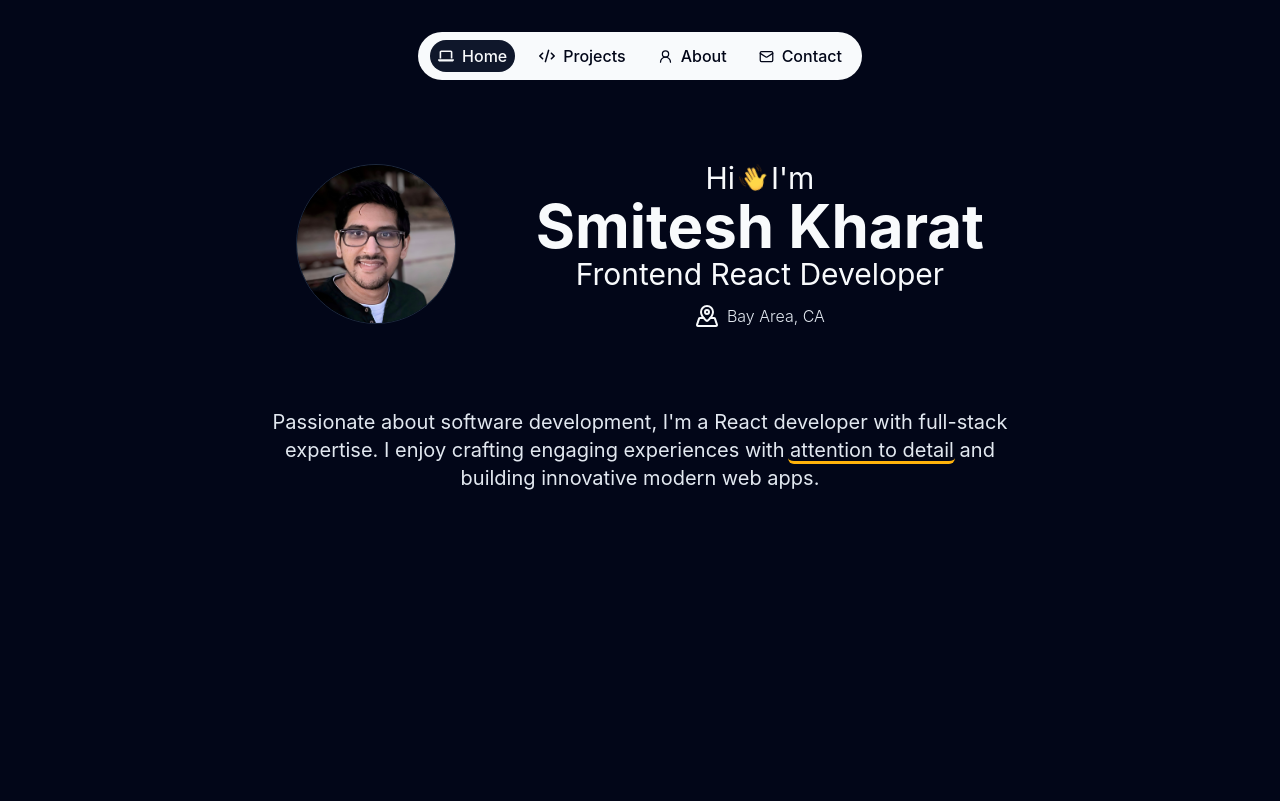
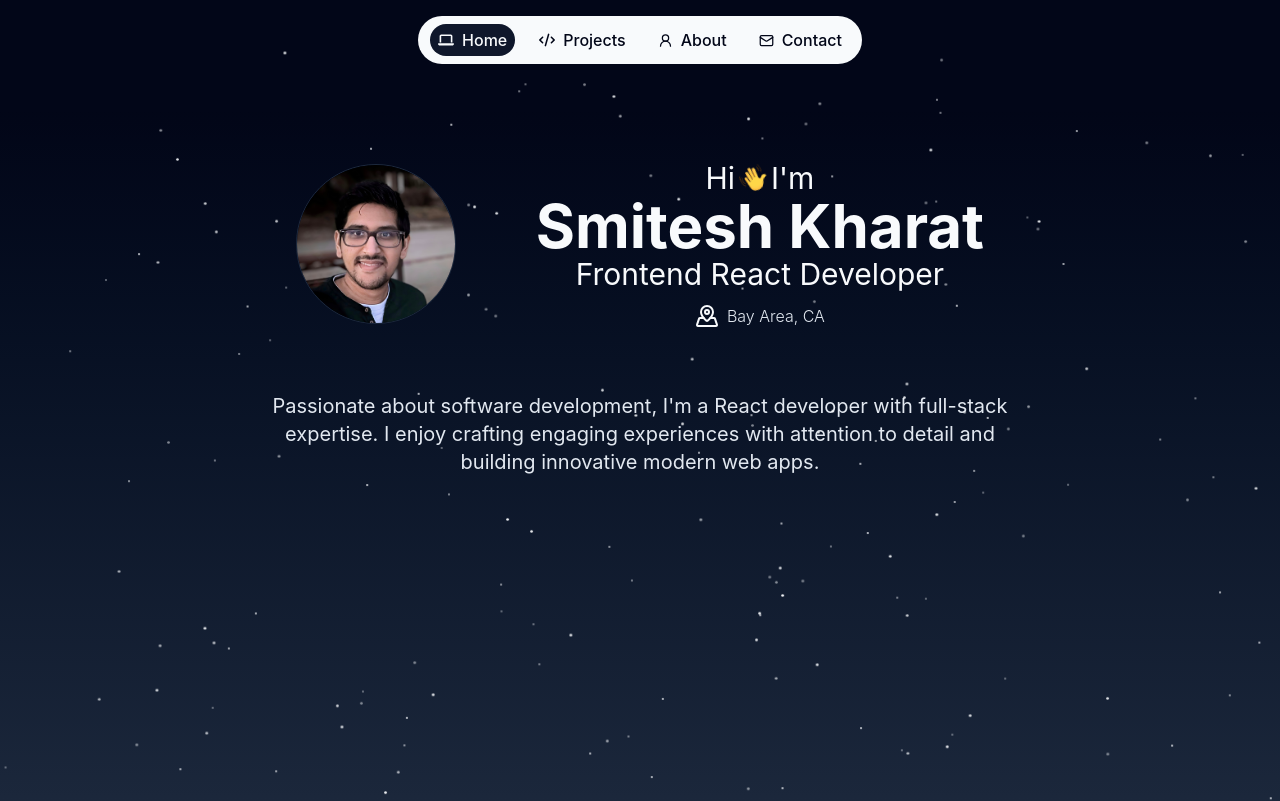
Before and after one commit to skharat8/portfolio-site, a React (Vite) app: page / in a window 1280 px wide. Shown: the top 801 px of the page. Built offline with nearby package versions, Linux system fonts and the light colour scheme; what @midudev/tailwind-animations would draw is missing.

Commit message:
Create a starry sky background effect

```diff
--- a/package.json
+++ b/package.json
@@ -25,6 +25,7 @@
     "clsx": "^2.1.1",
     "lucide-react": "^0.511.0",
     "motion": "^12.12.2",
+    "nanoid": "^5.1.5",
     "react": "^19.0.0",
     "react-device-detect": "^2.2.3",
     "react-dom": "^19.0.0",
--- a/src/assets/global.css
+++ b/src/assets/global.css
@@ -48,9 +48,13 @@
   }
 
   html,
-  body,
+  body {
+    height: 100%;
+  }
+
   #app {
-    height: 100%;
+    min-height: 100%;
+    isolation: isolate;
   }
 
   h1,
--- a/src/assets/theme.css
+++ b/src/assets/theme.css
@@ -47,6 +47,26 @@
   --spacing-16: 48rem;
 
   /* Shadow */
+
+  /* Animations */
+  --animate-breathe: breathe 2s ease-in-out infinite;
+  --animate-travel: travel-across-screen linear 70s infinite alternate both;
+
+  @keyframes breathe {
+    from {
+      opacity: 0.5;
+    }
+
+    to {
+      opacity: 1;
+    }
+  }
+
+  @keyframes travel-across-screen {
+    to {
+      transform: translate(var(--destination-x), var(--destination-y));
+    }
+  }
 }
 
 @layer base {
--- /dev/null
+++ b/src/components/Circle.tsx
@@ -0,0 +1,23 @@
+import type React from "react";
+
+type CircleProps = {
+  size: string;
+  color: string;
+  style: React.CSSProperties;
+};
+
+function Circle({ size, color, style }: CircleProps) {
+  return (
+    <svg
+      width={size}
+      height={size}
+      className="animate-breathe pointer-events-none absolute -z-1 will-change-[opacity]"
+      style={style}
+      viewBox="0 0 100 100"
+    >
+      <circle r="45" cx="50" cy="50" fill={color} />
+    </svg>
+  );
+}
+
+export default Circle;
--- a/src/components/Hero.tsx
+++ b/src/components/Hero.tsx
@@ -3,19 +3,28 @@ import { MapPinned } from "lucide-react";
 
 import styles from "./Hero.module.css";
 import LiquidUnderline from "./LiquidUnderline";
+import MaxWidthWrapper from "./MaxWidthWrapper";
 import ProfilePhoto from "./ProfilePhoto";
+import StarryBackground from "./StarryBackground";
 
 function Hero() {
   return (
+    <StarryBackground>
       <section
         id="home"
-      className="flex-center-col mt-6 h-[90vh] justify-start gap-4 py-4 text-center md:mt-8"
+        className="flex-center-col mt-6 h-[90svh] justify-start gap-4 bg-gradient-to-b
+          from-slate-950 to-slate-800 py-4 text-center md:mt-8"
       >
+        <MaxWidthWrapper maxWidth="800px">
           <div className="flex-center-col w-full gap-6 sm:flex-row-reverse sm:justify-around">
             <div className="flex-center-col">
               <div className="flex-center text-xl md:text-3xl">
                 Hi{" "}
-            <img src={wavingHand} alt="Waving Hand" className={styles.wave} />
+                <img
+                  src={wavingHand}
+                  alt="Waving Hand"
+                  className={styles.wave}
+                />
                 <span className="ml-1">I'm</span>
               </div>
               <h1 className="text-5xl font-bold md:text-6xl">Smitesh Kharat</h1>
@@ -36,7 +45,9 @@ function Hero() {
             <LiquidUnderline>attention to detail</LiquidUnderline> and building
             innovative modern web apps.
           </p>
+        </MaxWidthWrapper>
       </section>
+    </StarryBackground>
   );
 }
 
--- a/src/components/Projects.tsx
+++ b/src/components/Projects.tsx
@@ -1,9 +1,12 @@
 import FirebirdTechStack from "./FirebirdTechStack";
+import MaxWidthWrapper from "./MaxWidthWrapper";
 
 function Projects() {
   return (
     <section id="projects" className="scroll-mt-7 py-6">
-      <FirebirdTechStack />
+      <MaxWidthWrapper maxWidth="800px">
+        <FirebirdTechStack />
+      </MaxWidthWrapper>
     </section>
   );
 }
--- /dev/null
+++ b/src/components/StarryBackground.tsx
@@ -0,0 +1,52 @@
+import type { PropsWithChildren } from "react";
+import React from "react";
+
+import { nanoid } from "nanoid";
+
+import { random, range } from "@/utils/common.utils";
+
+import Circle from "./Circle";
+
+const DEFAULT_COLOR = "var(--color-slate-50)";
+
+function generateStar(color = DEFAULT_COLOR) {
+  return {
+    id: nanoid(),
+    createdAt: Date.now(),
+    color,
+    size: random(2, 4).toString(),
+    style: {
+      top: random(0, 150) + "vw",
+      left: random(0, 150) + "vh",
+      animationDelay: random(1000, 5000) + "ms",
+    },
+    containerStyle: {
+      "--destination-x": random(-100, 200) + "vw",
+      "--destination-y": random(-100, 100) + "vh",
+    },
+  };
+}
+
+function StarryBackground({ children }: PropsWithChildren) {
+  const [stars, setStars] = React.useState(() =>
+    range(500).map(() => generateStar()),
+  );
+
+  return (
+    <div className="relative overflow-hidden">
+      {stars.map((star) => (
+        <div
+          key={star.id}
+          className="animate-travel will-change-transform"
+          style={star.containerStyle as React.CSSProperties}
+        >
+          <Circle color={star.color} size={star.size} style={star.style} />
+        </div>
+      ))}
+
+      {children}
+    </div>
+  );
+}
+
+export default StarryBackground;
--- a/src/routes/__root.tsx
+++ b/src/routes/__root.tsx
@@ -1,17 +1,15 @@
 import { Outlet, createRootRoute } from "@tanstack/react-router";
 import { TanStackRouterDevtools } from "@tanstack/react-router-devtools";
-
-import MaxWidthWrapper from "@/components/MaxWidthWrapper";
 
 import Header from "../components/Header";
 
 export const Route = createRootRoute({
   component: () => (
-    <MaxWidthWrapper maxWidth="800px">
+    <>
       <Header />
 
       <Outlet />
       <TanStackRouterDevtools />
-    </MaxWidthWrapper>
+    </>
   ),
 });
--- a/src/utils/common.utils.ts
+++ b/src/utils/common.utils.ts
@@ -11,3 +11,7 @@ export function range(start: number, end?: number, step = 1) {
 
   return res;
 }
+
+export function random(start: number, end: number) {
+  return Math.floor(Math.random() * (end - start)) + start;
+}
```
Also changed, not shown: 1 other file (tests, documents, lock files or other folders). Lines whose indentation alone changed are shown as unchanged.
